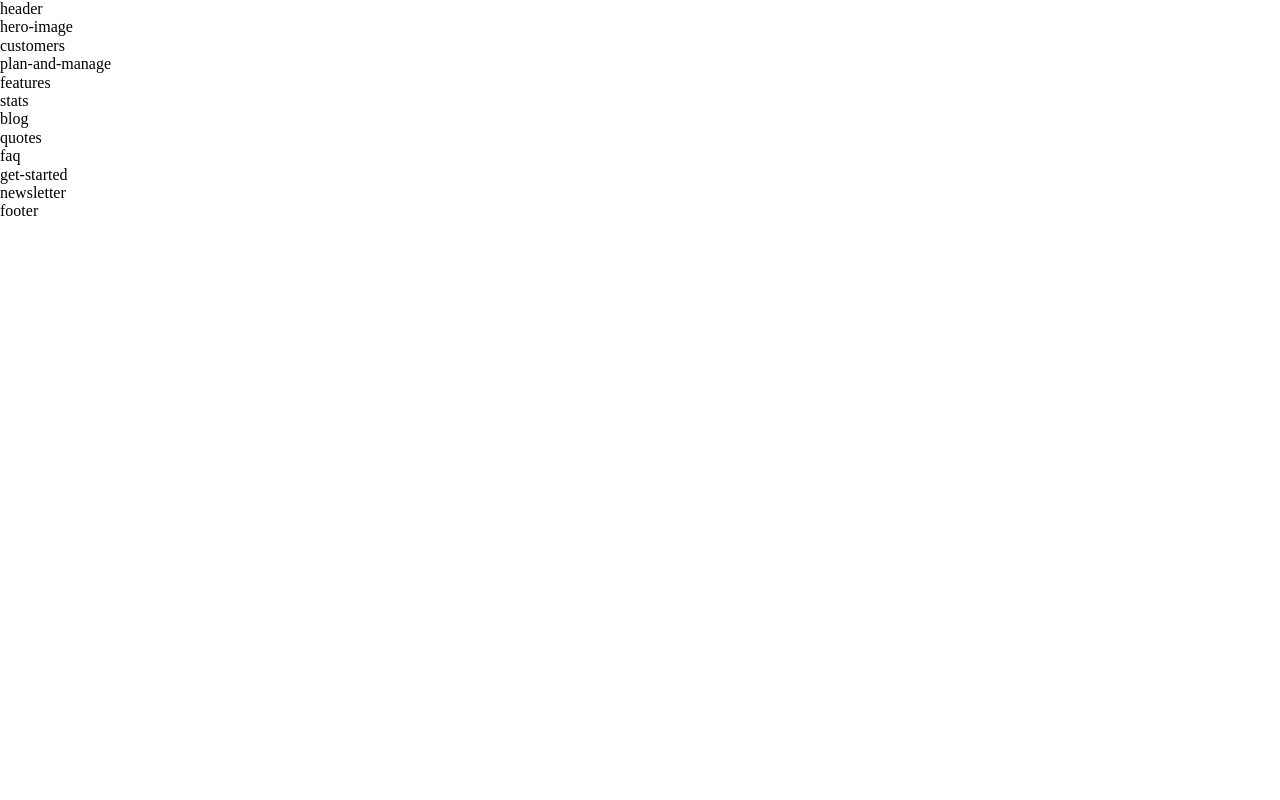
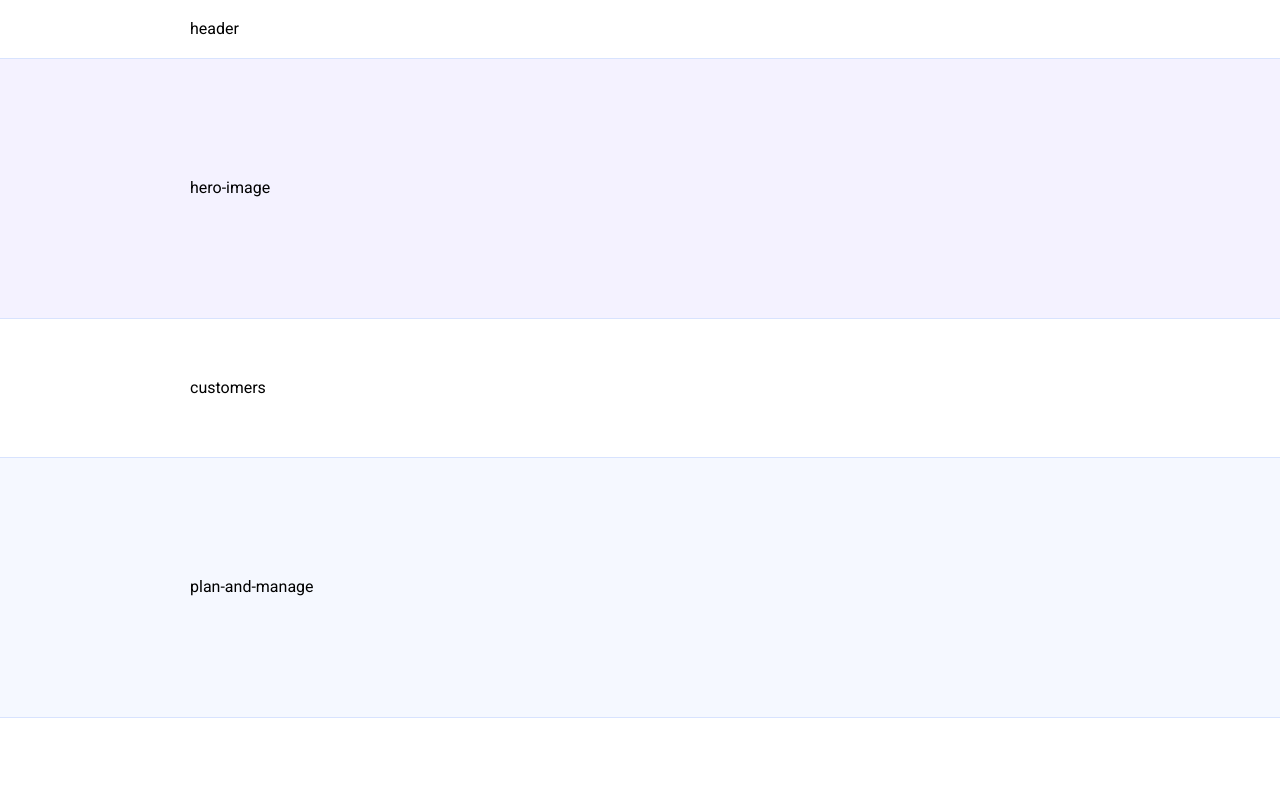
Before and after one commit to KIRKUL/App-Landing, a website: page index.html in a window 1280 px wide. Shown: the top 800 px of the page. Drawn offline with Linux system fonts and the light colour scheme.

Commit message:
Create scss

```diff
--- a/css/styles.scss
+++ b/css/styles.scss
@@ -5,7 +5,7 @@
 @mixin roboto {
     font-family: 'Roboto', sans-serif;
 }
-@mixin quicsand {
+@mixin quicksand {
     font-family: 'Quicksand', sans-serif;
 }
 
@@ -13,9 +13,13 @@
 
 // === VARIABLE ===
 $fw-regular: 400;
-$fw-bold: 500;
-$fw-medium: 700;
+$fw-medium: 500;
+$fw-bold: 700;
 
+$padding-vertical-xs:20px;
+$padding-vertical-sm:60px;
+$padding-vertical:120px;
+$color-divider:#d8e3fe;
 // ===/ VARIABLE ===
 
 
@@ -24,11 +28,15 @@ $fw-medium: 700;
 body{
     @include roboto;
 }
-.wrapper-outer{}
+.section-outer {
+    border-bottom: 1px solid $color-divider;
+}
 
-.wrapper-inner {
+.section-inner {
     max-width: 900px;
     margin: 0 auto;
+padding-top: $padding-vertical;
+padding-bottom: $padding-vertical;
 
     &--wide{
         max-width: 1200px;
@@ -37,20 +45,36 @@ body{
 // ===/ COMMON ===
 
 // === HEADER ===
-.section-header{}
+.section-header{
+    .section-inner{
+        padding-top: $padding-vertical-xs;
+        padding-bottom: $padding-vertical-xs;
+
+    }
+}
 // === /HEADER ===
 
 // === HERO-IMAGE ===
-.section-hero-image{}
+.section-hero-image{
+    background-color: #f4f2ff;
+}
 
 // === /HERO-IMAGE ===
 
 // === CUSTOMERS ===
-.section-customers{}
+.section-customers{
+    .section-inner{
+        padding-top: $padding-vertical-sm;
+        padding-bottom: $padding-vertical-sm;
+
+    }
+}
 // === /CUSTOMERS ===
 
 // === PLAN-AND-MANAGE ===
-.section-plan-and-manage{}
+.section-plan-and-manage{
+    background-color: #f5f8ff;
+}
 // === /PLAN-AND-MANAGE ===
 
 // === FEATURES ===
@@ -58,15 +82,27 @@ body{
 // === /FEATURES ===
 
 // === STATS ===
-.section-stats{}
+.section-stats {
+    background-color: #e9EFFF;
+    .section-inner{
+    padding-top: $padding-vertical-sm;
+    padding-bottom: $padding-vertical-sm;
+
+}
+
+}
 // === /STATS ===
 
 // === BLOG ===
-.section-blog{}
+.section-blog{
+    background-color: #f5f8ff;
+}
 // === /BLOG ===
 
 // === QOUTES ===
-.section-quotes{}
+.section-quotes{
+    background-color: #eaf0ff;
+}
 // === /QOUTES ===
 
 // === FAQ ===
@@ -74,13 +110,23 @@ body{
 // === /FAQ ===
 
 // === GET-STARTED ===
-.section-get-started{}
+.section-get-started{
+    background-color: #6888ff;
+}
 // === /GET-STARTED ===
 
 // === NEWSLETTER ===
-.section-newsletter{}
+.section-newsletter{
+    background-color: #fcfdff;
+}
 // === /NEWSLETTER ===
 
 //=== FOOTER ===
-.section-footer{}
+.section-footer{
+    border-bottom: 0;
+    .section-inner{
+        padding-top: $padding-vertical-sm;
+        padding-bottom: $padding-vertical-sm;
+    }
+}
 //=== /FOOTER ===
--- a/gulpfile.js
+++ b/gulpfile.js
@@ -1,11 +1,11 @@
-const{src,dest,watch} = requirel('gulp');
-const sass = requirel('gulp-saas');
-const browserSync = requirel('browser-sync').create();
-const gulpStyleint = requirel('gulp-styleint');
+const{ src, dest, watch} = require('gulp');
+const sass = require('gulp-sass');
+const browserSync = require('browser-sync').create();
+const gulpStylelint = require('gulp-stylelint');
 
-function style(){
+function style() {
     return src('./css/**/*.scss')
-    .pipe(gulpStyleint({
+    .pipe(gulpStylelint({
         reporters: [
             {
                 formatter:'string',
@@ -25,7 +25,7 @@ function watcher(){
         }
     });
     watch('./css/**/*.scss', style);
-watch('./*html').on('change', browserSync.reload);
+watch('./*.html').on('change', browserSync.reload);
 watch('./js/**/*.js').on('change',browserSync.reload);
 }
 exports.style = style;
--- a/index.html
+++ b/index.html
@@ -12,99 +12,99 @@
 
 <body>
     <!--header-->
-    <section class="wrapper-outer section-header">
-        <div class="wrapper-inner wrapper-inner--wide">
+    <header class="section-outer section-header">
+        <div class="section-inner wrapper-inner--wide">
             header
         </div>
-    </section>
+    </header>
     <!--/header-->
 
     <!--hero-image-->
-    <section class="wrapper-outer section-hero-image">
-        <div class="wrapper-inner">
+    <section class="section-outer section-hero-image">
+        <div class="section-inner">
             hero-image
         </div>
     </section>
     <!--/hero-image-->
 
     <!--customers-->
-    <section class="wrapper-outer section-customers">
-        <div class="wrapper-inner">
+    <section class="section-outer section-customers">
+        <div class="section-inner">
             customers
         </div>
     </section>
     <!--/customers-->
 
     <!--plan-and-manage-->
-    <section class="wrapper-outer section-plan-and-manage">
-        <div class="wrapper-inner">
+    <section class="section-outer section-plan-and-manage">
+        <div class="section-inner">
             plan-and-manage
         </div>
     </section>
     <!--/plan-and-manage-->
 
     <!--features-->
-    <section class="wrapper-outer section-features">
-        <div class="wrapper-inner">
+    <section class="section-outer section-features">
+        <div class="section-inner">
             features
         </div>
     </section>
     <!--/features-->
 
     <!--stats-->
-    <section class="wrapper-outer section-stats">
-        <div class="wrapper-inner">
+    <section class="section-outer section-stats">
+        <div class="section-inner">
             stats
         </div>
     </section>
     <!--/stats-->
 
     <!--blog-->
-    <section class="wrapper-outer section-blog">
-        <div class="wrapper-inner">
+    <section class="section-outer section-blog">
+        <div class="section-inner">
             blog
         </div>
     </section>
     <!--/blog-->
 
     <!--quotes-->
-    <section class="wrapper-outer section-quotes">
-        <div class="wrapper-inner">
+    <section class="section-outer section-quotes">
+        <div class="section-inner">
             quotes
         </div>
     </section>
     <!--/quotes-->
 
     <!--faq-->
-    <section class="wrapper-outer section-faq">
-        <div class="wrapper-inner">
+    <section class="section-outer section-faq">
+        <div class="section-inner">
             faq
         </div>
     </section>
     <!--/faq-->
 
     <!--get-started-->
-    <section class="wrapper-outer section-get-started">
-        <div class="wrapper-inner">
+    <section class="section-outer section-get-started">
+        <div class="section-inner">
             get-started
         </div>
     </section>
     <!--/get-started-->
 
     <!--newsletter-->
-    <section class="wrapper-outer section-newsletter">
-        <div class="wrapper-inner">
+    <section class="section-outer section-newsletter">
+        <div class="section-inner">
             newsletter
         </div>
     </section>
     <!--/newsletter-->
 
     <!--footer-->
-    <section class="wrapper-outer section-footer">
-        <div class="wrapper-inner wrapper-inner--wide">
+    <footer class="section-outer section-footer">
+        <div class="section-inner wrapper-inner--wide">
             footer
         </div>
-    </section>
+    </footer>
     <!--/footer-->
 
 
```
Also changed, not shown: package.json (added, +22 -0 lines), css/styles.css, 2 other files.
